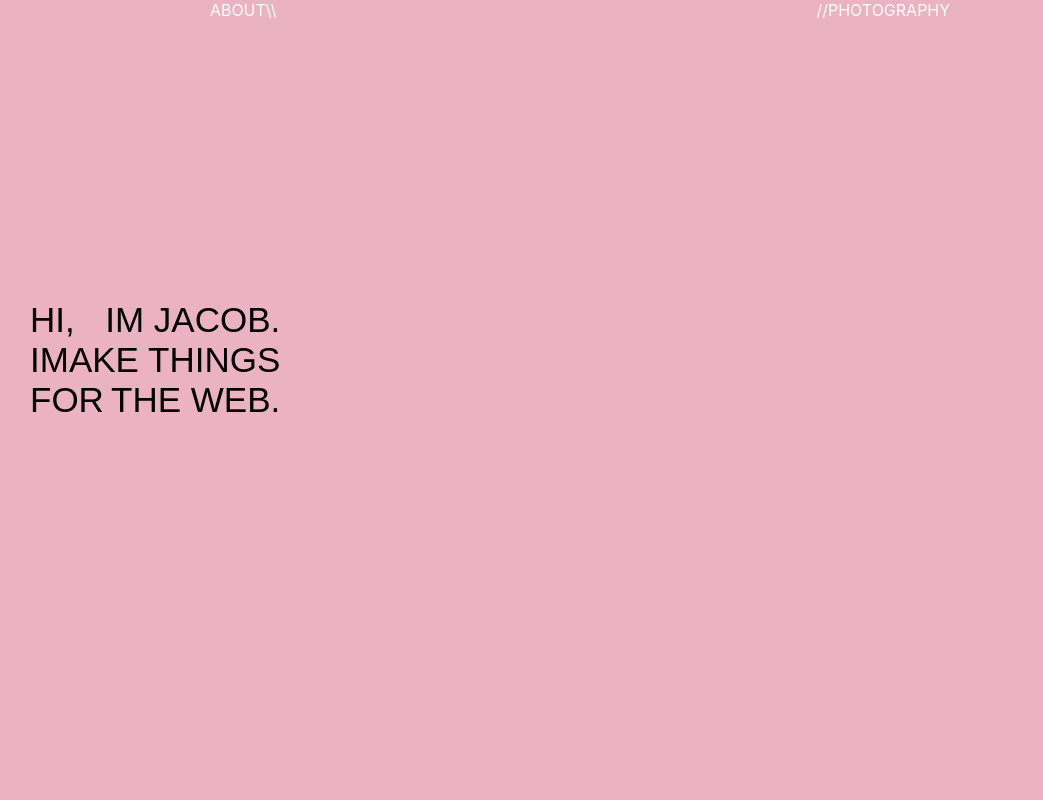
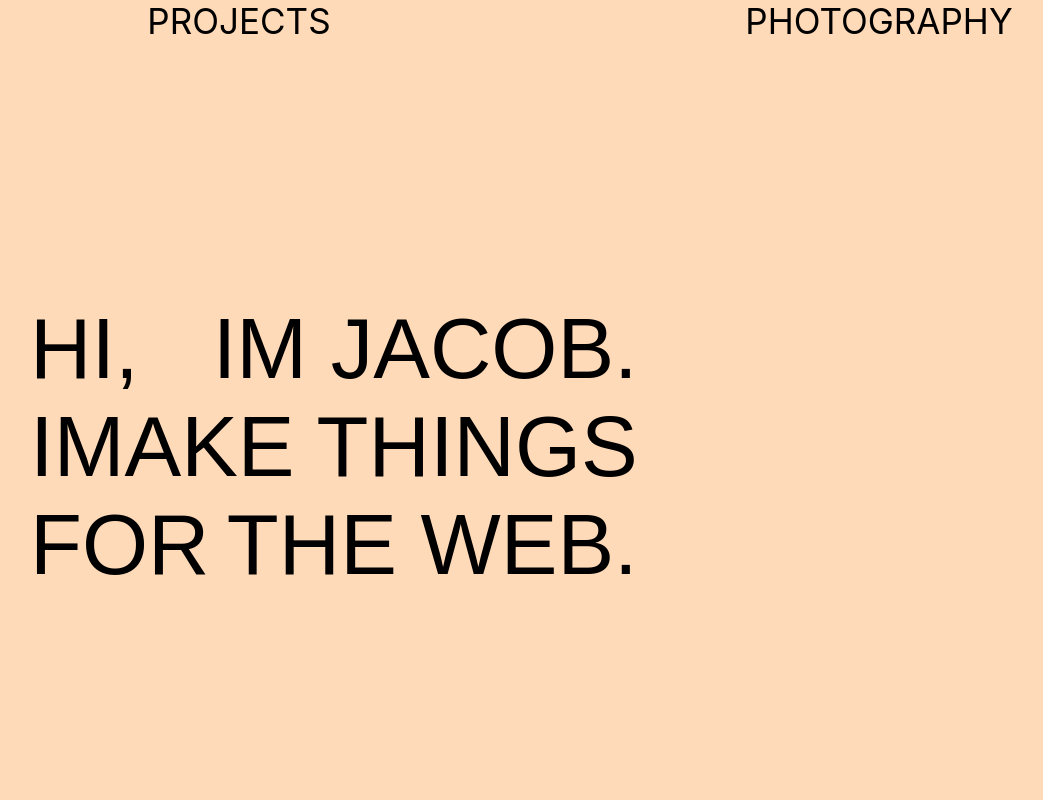
Before and after one commit to Jacobbidmead/new-portfolio, a React (Create React App) app: page / in a window 1280 px wide. Shown: the top 800 px of the page, without its empty margins (60-1103 px from the left). Built offline with nearby package versions, Linux system fonts and the light colour scheme.

Commit message:
Adjusted styling of main page

```diff
--- a/src/App.css
+++ b/src/App.css
@@ -15,7 +15,7 @@
   display: flex;
   justify-content: space-around;
   transition: background-color 1s ease-in-out;
-  color: white;
+  font-size: 35px;
 }
 
 .line {
@@ -29,7 +29,7 @@
 }
 
 .word {
-  font-size: 35px;
+  font-size: 85px;
   font-family: "Rubik", sans-serif;
   margin: 0rem;
   text-transform: uppercase;
@@ -45,7 +45,7 @@
   display: flex;
   justify-content: center;
   position: relative;
-  background-color: transparent;
+  background-color: rgba(244, 14, 221, 0.1);
   padding: 20px;
   position: sticky;
   top: 0;
--- a/src/App.js
+++ b/src/App.js
@@ -3,7 +3,7 @@ import "./App.css";
 import Nav from "./components/Nav.js";
 import TextBlur from "./components/TextBlur.js";
 
-const colors = ["rgb(10, 26, 99)", "#FFC0CB", "#FFDAB9"];
+const colors = ["#FFC0CB", "#FFDAB9", "#FFFFE0", "#E0FFFF", "#D8BFD8"];
 
 const App = () => {
   const [colorIndex, setColorIndex] = useState(0);
@@ -45,7 +45,21 @@ const App = () => {
             ea commodo consequat. Duis aute irure dolor in reprehenderit in
             voluptate velit esse cillum dolore eu fugiat nulla pariatur.
             Excepteur sint occaecat cupidatat non proident, sunt in culpa qui
-            officia deserunt mollit anim id est laborum."
+            officia deserunt mollit anim id est laborum." "Lorem ipsum dolor sit
+            amet, consectetur adipiscing elit, sed do eiusmod tempor incididunt
+            ut labore et dolore magna aliqua. Ut enim ad minim veniam, quis
+            nostrud exercitation ullamco laboris nisi ut aliquip ex ea commodo
+            consequat. Duis aute irure dolor in reprehenderit in voluptate velit
+            esse cillum dolore eu fugiat nulla pariatur. Excepteur sint occaecat
+            cupidatat non proident, sunt in culpa qui officia deserunt mollit
+            anim id est laborum." "Lorem ipsum dolor sit amet, consectetur
+            adipiscing elit, sed do eiusmod tempor incididunt ut labore et
+            dolore magna aliqua. Ut enim ad minim veniam, quis nostrud
+            exercitation ullamco laboris nisi ut aliquip ex ea commodo
+            consequat. Duis aute irure dolor in reprehenderit in voluptate velit
+            esse cillum dolore eu fugiat nulla pariatur. Excepteur sint occaecat
+            cupidatat non proident, sunt in culpa qui officia deserunt mollit
+            anim id est laborum."
           </p>
         </div>
       </div>
--- a/src/components/Nav.js
+++ b/src/components/Nav.js
@@ -2,8 +2,8 @@ const Nav = () => {
   return (
     <>
       <div className="nav-bar">
-        <div>ABOUT\\</div>
-        <div>//PHOTOGRAPHY</div>
+        <div>PROJECTS</div>
+        <div>PHOTOGRAPHY</div>
       </div>
     </>
   );
```
